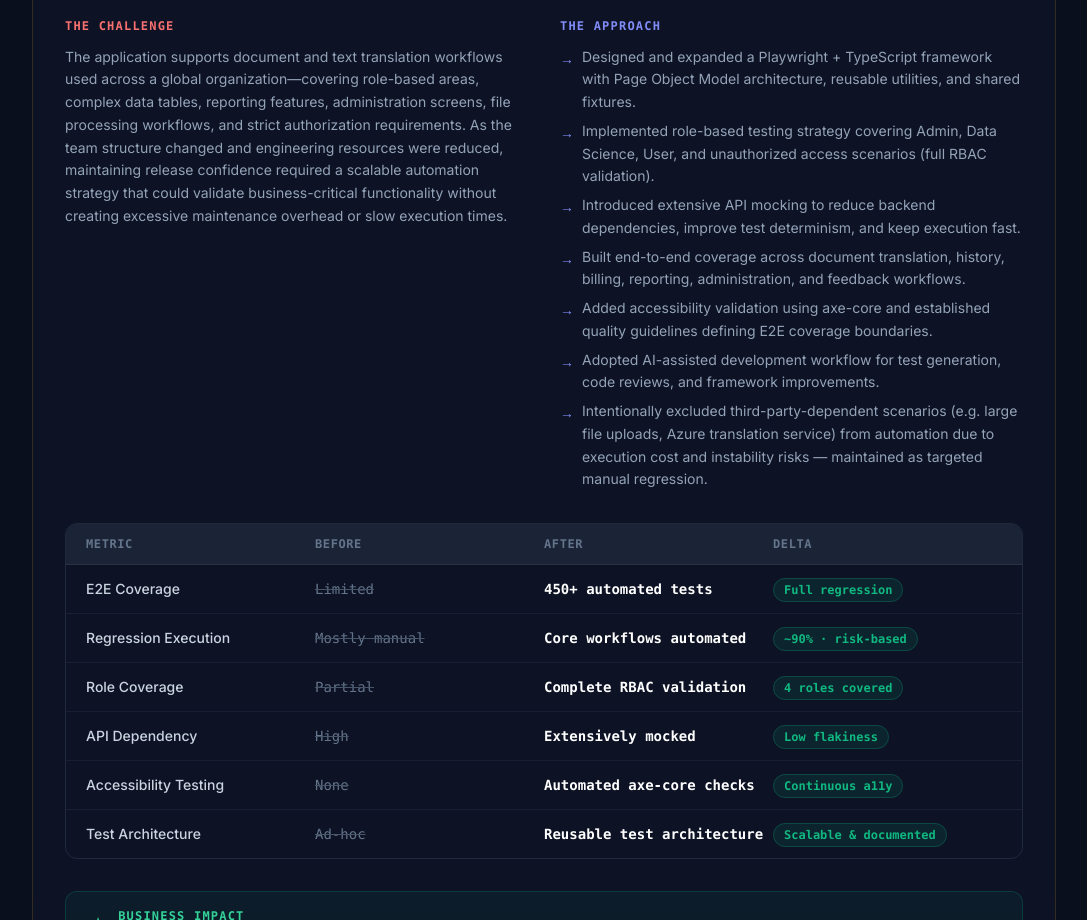
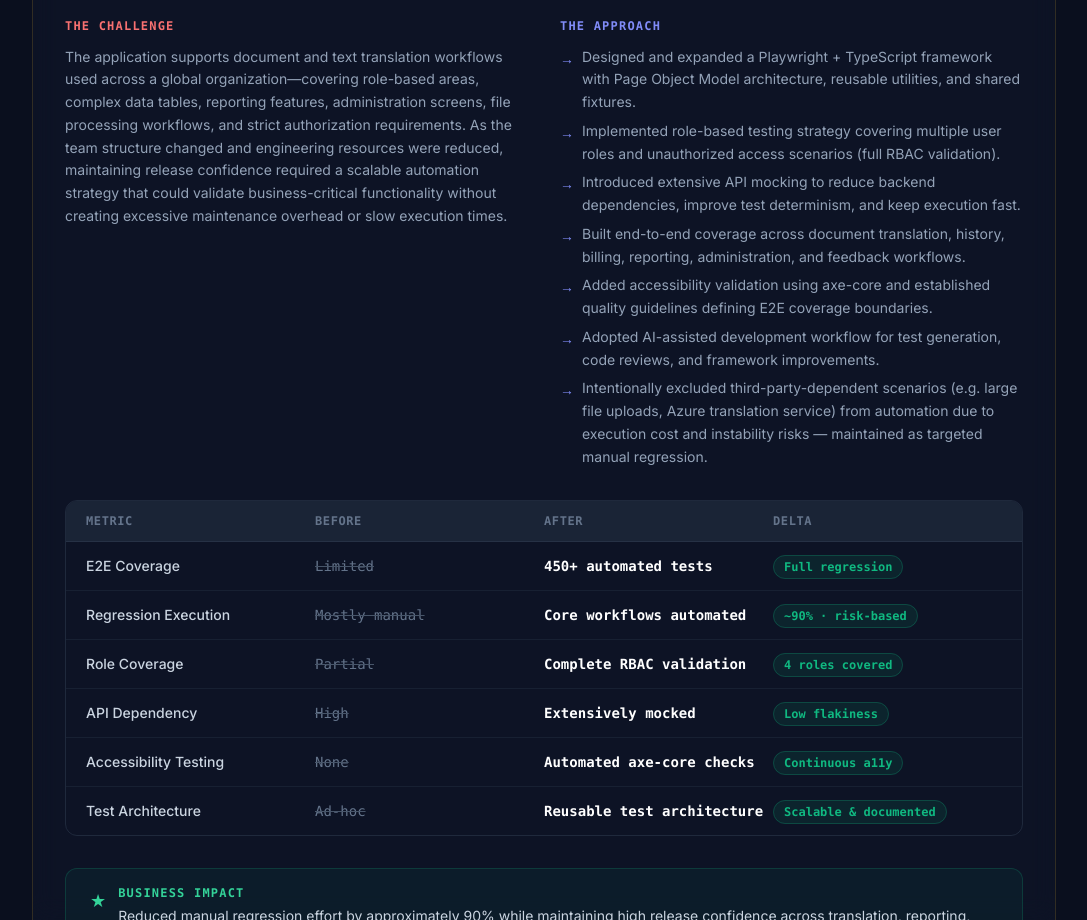
Before and after one commit to pavolhrabcak/qa-portfolio, a React (Vite) app: page /#projects in a window 1280 px wide. Shown: the part 5060-5980 px from the top of the page, without its empty margins (96-1183 px from the left). Built offline with nearby package versions, Linux system fonts and the light colour scheme.

Commit message:
RBAC roles removed

```diff
--- a/src/data.js
+++ b/src/data.js
@@ -197,7 +197,7 @@ export const caseStudy = {
     "The application supports document and text translation workflows used across a global organization—covering role-based areas, complex data tables, reporting features, administration screens, file processing workflows, and strict authorization requirements. As the team structure changed and engineering resources were reduced, maintaining release confidence required a scalable automation strategy that could validate business-critical functionality without creating excessive maintenance overhead or slow execution times.",
   approach: [
     "Designed and expanded a Playwright + TypeScript framework with Page Object Model architecture, reusable utilities, and shared fixtures.",
-    "Implemented role-based testing strategy covering Admin, Data Science, User, and unauthorized access scenarios (full RBAC validation).",
+    "Implemented role-based testing strategy covering multiple user roles and unauthorized access scenarios (full RBAC validation).",
     "Introduced extensive API mocking to reduce backend dependencies, improve test determinism, and keep execution fast.",
     "Built end-to-end coverage across document translation, history, billing, reporting, administration, and feedback workflows.",
     "Added accessibility validation using axe-core and established quality guidelines defining E2E coverage boundaries.",
```
